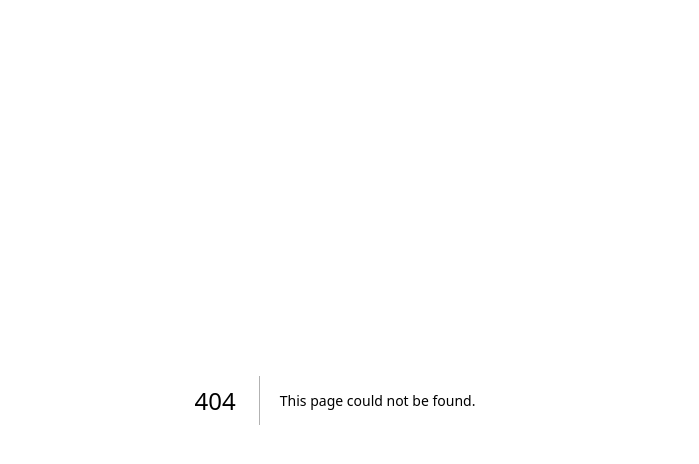
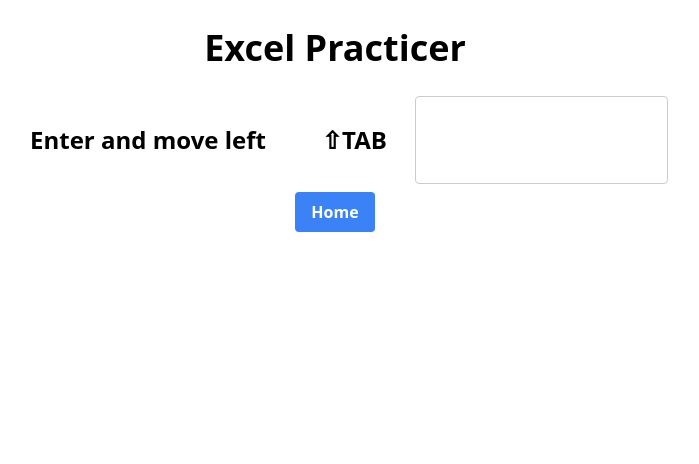
Before and after one commit to andepants/shortcut-racer, a Next.js app: page /excel in a window 1280 px wide. Before the commit this address had no page. Shown: the top 464 px of the page, without its empty margins (305-1004 px from the left). Built offline with nearby package versions, Linux system fonts and the light colour scheme.

Commit message:
added excel + colors

```diff
--- /dev/null
+++ b/public/excel.js
@@ -0,0 +1,4 @@
+export const entertingData1 = {
+  shortcuts: ['↵', '⇧↵', '⇧↹', '⇧TAB', '^↹', '^;', '^⇧;'],
+  descriptions: ['Enter and move down', 'Enter and move up', 'Enter and move right', 'Enter and move left', 'Enter and stay in same cell', 'Insert current date', 'Insert current time'],
+};
--- a/src/app/components/practice.tsx
+++ b/src/app/components/practice.tsx
@@ -155,8 +155,9 @@ export default function Practice({ defaultShortcuts } : { defaultShortcuts : Key
       {keysPressedHistory.map((keysPressed, index) => {
         return (
           <div key={index} className="flex justify-center">
-            <div key={index} className="m-1 p-1 font-bold text-2xl">{keysPressed.correct ? 'good' : 'bad'}</div>
-            <div key={index} className="m-1 p-1 font-bold text-2xl">{keysPressed.keysPressed}</div>
+            <div key={index} className={`m-1 p-1 font-bold text-2xl ${keysPressed.correct ? 'text-green-500' : 'text-red-500'}`}>
+              {keysPressed.keysPressed}
+            </div>
             <div key={index} className="m-1 p-1 font-bold text-2xl">{keysPressed.actualShortcut}</div>
           </div>
         )})}
--- /dev/null
+++ b/src/app/excel/page.tsx
@@ -0,0 +1,18 @@
+import Link from 'next/link'
+import { entertingData1 } from '../../../public/excel'
+import Practice from '../components/practice'
+
+export default function VSCode() {
+
+  return (
+    <main>
+      <h1 className="flex justify-center m-5 p-2 font-bold text-4xl">Excel Practicer</h1>
+      <Practice defaultShortcuts={entertingData1}/>
+      <Link href='/' className="flex justify-center">
+        <button className="px-3 sm:px-4 m-2 sm:m-2 py-2 rounded bg-blue-500 text-white font-bold text-sm sm:text-base">
+          Home
+        </button>
+      </Link>
+    </main>
+  )
+}
--- a/src/app/page.tsx
+++ b/src/app/page.tsx
@@ -10,6 +10,11 @@ export default function Home() {
           VSCode
         </button>
       </Link>
+      <Link href='/excel' className="flex justify-center">
+        <button className="px-3 sm:px-4 m-2 sm:m-2 py-2 rounded bg-blue-500 text-white font-bold text-sm sm:text-base">
+          Excel
+        </button>
+      </Link>
     </main>
   )
 }
```
